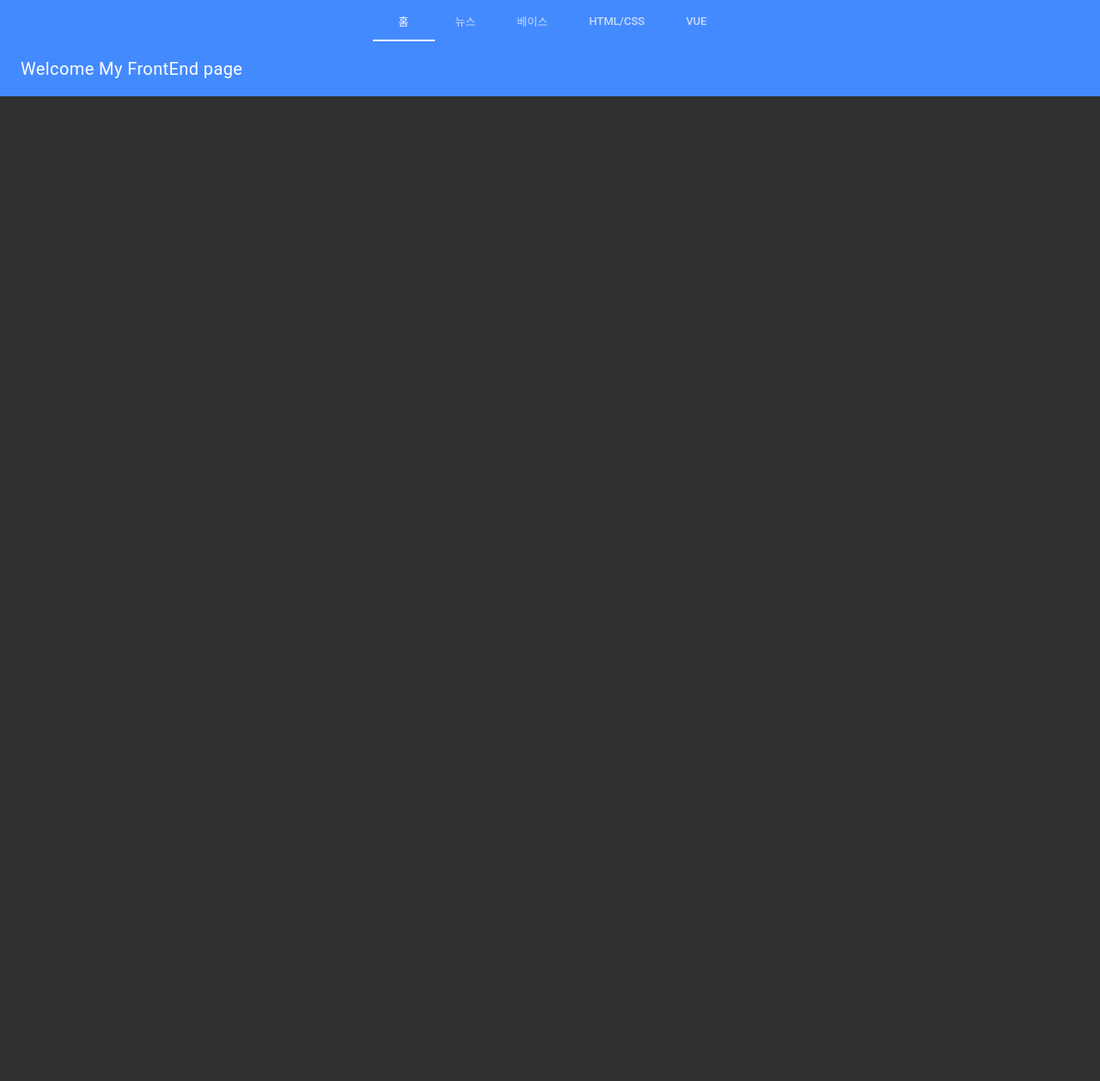
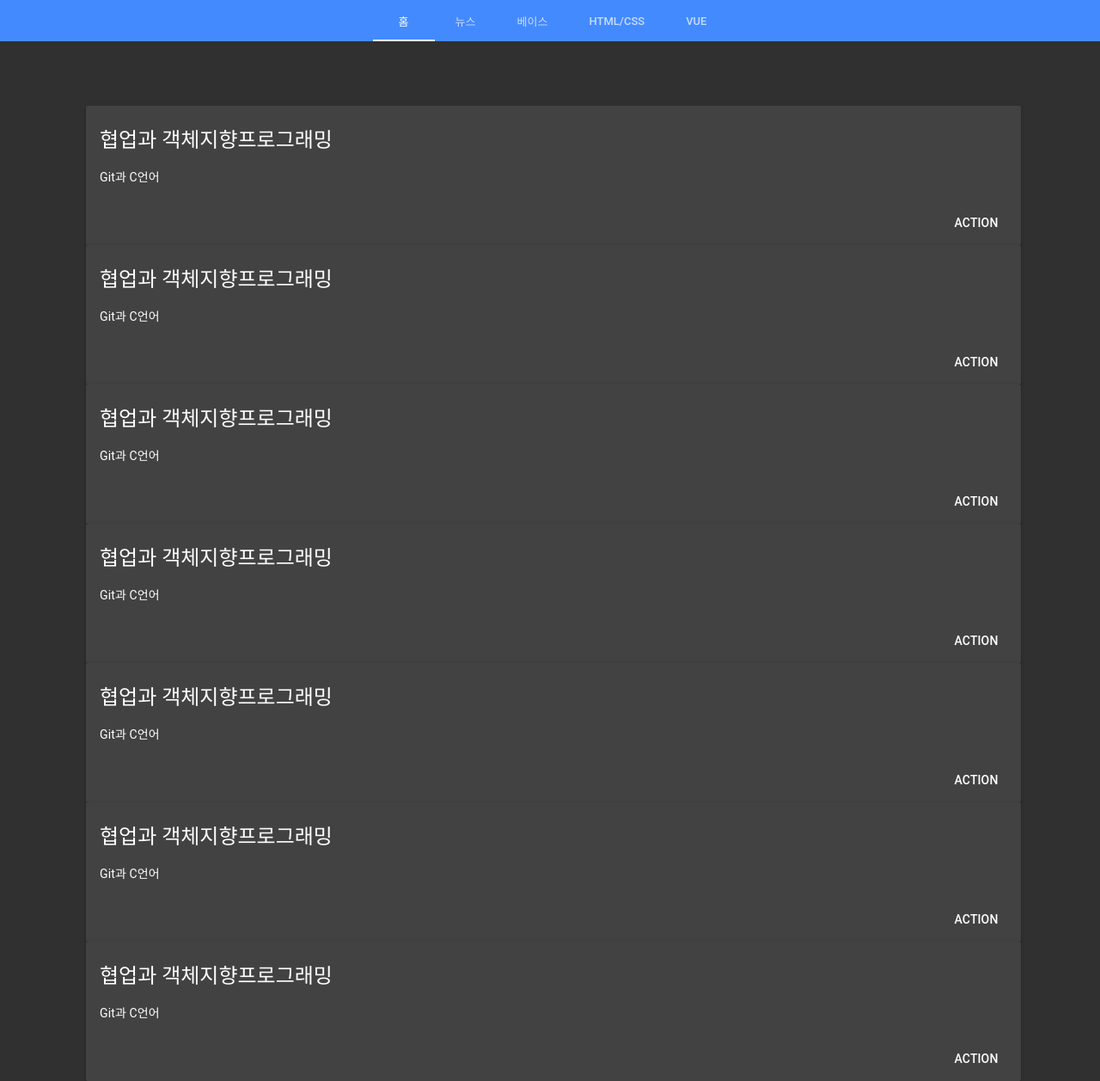
Before and after one commit to daepan/MyHomePage, a Vue app: page /HTML in a window 1280 px wide. Shown: the whole page at 86% size. Before the commit the page ends 800 px from the top, so only its background shows below. Built offline with nearby package versions, Linux system fonts and the light colour scheme; the HTML template or start-up script is replaced by a standard one.

Commit message:
App, and all views file update

```diff
--- a/src/App.vue
+++ b/src/App.vue
@@ -1,36 +1,50 @@
 <template>
-  <v-app>
-    <v-app-bar app>
-      <v-toolbar-title class="headline text-uppercase">
-        <span>Vuetify</span>
-        <span class="font-weight-light">MATERIAL DESIGN</span>
-      </v-toolbar-title>
-      <v-spacer></v-spacer>
-      <v-btn
-        text
-        href="https://github.com/vuetifyjs/vuetify/releases/latest"
-        target="_blank"
-      >
-        <span class="mr-2">Latest Release</span>
-      </v-btn>
-    </v-app-bar>
-
-    <v-content>
-      <HelloWorld/>
-    </v-content>
-  </v-app>
+  <div id="app">
+    <main-header />
+		<transition
+			mode="out-in"
+			name="slide-right">
+			<router-view/>
+		</transition>
+	</div>
 </template>
 
 <script>
-import HelloWorld from './components/HelloWorld';
+import Header from '@/components/Header'
+export default {
+  name: 'app',
+  components:{
+    'main-header':Header
+  }
+}
+</script>
 
-export default {
-  name: 'App',
-  components: {
-    HelloWorld,
-  },
-  data: () => ({
-    //
-  }),
-};
-</script>
+
+<style >
+
+  body {
+    margin: 0px
+  }
+
+	.slide-left-enter-active,
+	.slide-left-leave-active,
+	.slide-right-enter-active,
+	.slide-right-leave-active {
+		transition-duration: 0.5s;
+		transition-property: height, opacity, transform;
+		transition-timing-function: cubic-bezier(0.55, 0, 0.1, 1);
+		overflow: hidden;
+	}
+
+	.slide-left-enter,
+	.slide-right-leave-active {
+		opacity: 0;
+		transform: translate(2em, 0);
+	}
+
+	.slide-left-leave-active,
+	.slide-right-enter {
+		opacity: 0;
+		transform: translate(-2em, 0);
+	}
+</style>
--- a/src/components/Header.vue
+++ b/src/components/Header.vue
@@ -13,7 +13,7 @@
 </template>
 <script>
 export default {
-      name: 'header'
+      name: 'main-header'
     ,
     methods: {
       clickHome: function(){
--- a/src/components/base/base.vue
+++ b/src/components/base/base.vue
@@ -1,14 +1,15 @@
 <template>
-  <div>
-    <main-header></main-header>
-    Test
-   </div>
+    <div>
+
+
+
+  </div>
 </template>
 <script>
 import Header from '@/components/Header';
 
 export default {
-  name:'base',
+  name:'first',
  components:{
    'main-header': Header
  }
--- a/src/main.js
+++ b/src/main.js
@@ -1,11 +1,11 @@
 import Vue from 'vue'
 import router from './router'
-import Home from './views/Home'
 import store from './store'
 import vuetify from './plugins/vuetify';
 import VueMaterial from 'vue-material'
 import 'vue-material/dist/vue-material.min.css'
 import 'vue-material/dist/theme/default-dark.css' // This line here
+import App from './App.vue'
 
 Vue.use(VueMaterial)
 
@@ -15,5 +15,5 @@ new Vue({
   router,
   store,
   vuetify,
-  render: h => h(Home)
+  render: h => h(App),
 }).$mount('#app')
--- a/src/views/HTML.vue
+++ b/src/views/HTML.vue
@@ -1,5 +1,113 @@
 <template>
-    <div>
-        ㄴㅇ리ㅏ먼ㅇ라ㅣㅓㅁㄴㅇ
-    </div>
+     <div>
+
+      <div class="Card-container">
+          <md-card>
+             <md-card-header>
+                <div class="md-title">협업과 객체지향프로그래밍</div>
+              </md-card-header>
+              <md-card-content>
+                 Git과 C언어
+              </md-card-content>
+              <md-card-actions>
+                 <md-button
+                 to="/base">Action</md-button>
+                </md-card-actions>
+            </md-card>
+              <md-card>
+             <md-card-header>
+                <div class="md-title">협업과 객체지향프로그래밍</div>
+              </md-card-header>
+              <md-card-content>
+                 Git과 C언어
+              </md-card-content>
+              <md-card-actions>
+                 <md-button
+                 to="/base">Action</md-button>
+                </md-card-actions>
+            </md-card>
+              <md-card>
+             <md-card-header>
+                <div class="md-title">협업과 객체지향프로그래밍</div>
+              </md-card-header>
+              <md-card-content>
+                 Git과 C언어
+              </md-card-content>
+              <md-card-actions>
+                 <md-button
+                 to="/base">Action</md-button>
+                </md-card-actions>
+            </md-card>
+              <md-card>
+             <md-card-header>
+                <div class="md-title">협업과 객체지향프로그래밍</div>
+              </md-card-header>
+              <md-card-content>
+                 Git과 C언어
+              </md-card-content>
+              <md-card-actions>
+                 <md-button
+                 to="/base">Action</md-button>
+                </md-card-actions>
+            </md-card>
+              <md-card>
+             <md-card-header>
+                <div class="md-title">협업과 객체지향프로그래밍</div>
+              </md-card-header>
+              <md-card-content>
+                 Git과 C언어
+              </md-card-content>
+              <md-card-actions>
+                 <md-button
+                 to="/base">Action</md-button>
+                </md-card-actions>
+            </md-card>
+              <md-card>
+             <md-card-header>
+                <div class="md-title">협업과 객체지향프로그래밍</div>
+              </md-card-header>
+              <md-card-content>
+                 Git과 C언어
+              </md-card-content>
+              <md-card-actions>
+                 <md-button
+                 to="/base">Action</md-button>
+                </md-card-actions>
+            </md-card>
+              <md-card>
+             <md-card-header>
+                <div class="md-title">협업과 객체지향프로그래밍</div>
+              </md-card-header>
+              <md-card-content>
+                 Git과 C언어
+              </md-card-content>
+              <md-card-actions>
+                 <md-button
+                 to="/base">Action</md-button>
+                </md-card-actions>
+            </md-card>
+      </div>
+ </div>
 </template>
+<script>
+import Header from '../components/Header';
+
+export default {
+  components: {
+    'main-header': Header,
+  },
+}
+
+</script>
+
+<style>
+.Card-container{
+   width: 85%;
+    margin-top: 75px;
+    margin-left: 100px ;
+    margin-right: 100px ;
+
+
+}
+
+</style>
--- a/src/views/Home.vue
+++ b/src/views/Home.vue
@@ -1,14 +1,14 @@
 <template>
 
         <div>
-   <main-header />
-      <div class="page-container">
-        <md-app>
-          <md-app-toolbar class="md-primary">
-            <span class="md-title font-weight-medium font-italic">Welcome My FrontEnd page</span>
-          </md-app-toolbar>
-      </md-app>
-    </div>
+
+    <md-app>
+      <md-app-toolbar class="md-primary">
+            <span class="md-title font-weight-medium font-italic">welcome to my FrontEndpage</span>
+      </md-app-toolbar>
+    </md-app>
+
+
   </div>
 </template>
 
@@ -19,5 +19,5 @@ export default {
   components: {
     'main-header': Header,
   },
-};
+}
 </script>
--- a/src/views/News.vue
+++ b/src/views/News.vue
@@ -1,8 +1,18 @@
 <template>
+          <div>
 
+
+
+
+  </div>
 </template>
 <script>
+import Header from '../components/Header';
+
 export default {
+  components: {
+    'main-header': Header,
+  },
+}
 
-}
 </script>
--- a/src/views/Vue.vue
+++ b/src/views/Vue.vue
@@ -1,5 +1,18 @@
 <template>
-     <div>
-           <main-header></main-header>
-     </div>
+           <div>
+
+
+
+
+  </div>
 </template>
+<script>
+import Header from '../components/Header';
+
+export default {
+  components: {
+    'main-header': Header,
+  },
+}
+
+</script>
```
